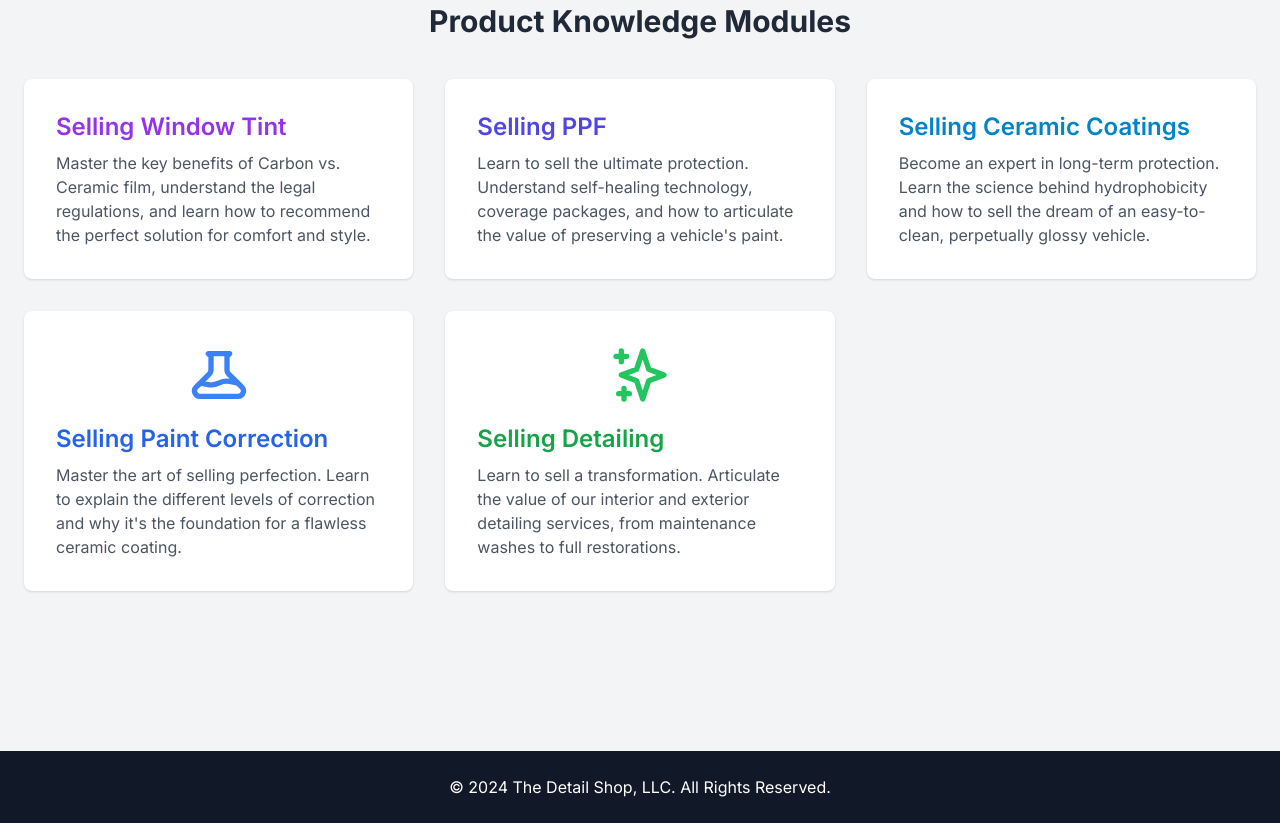
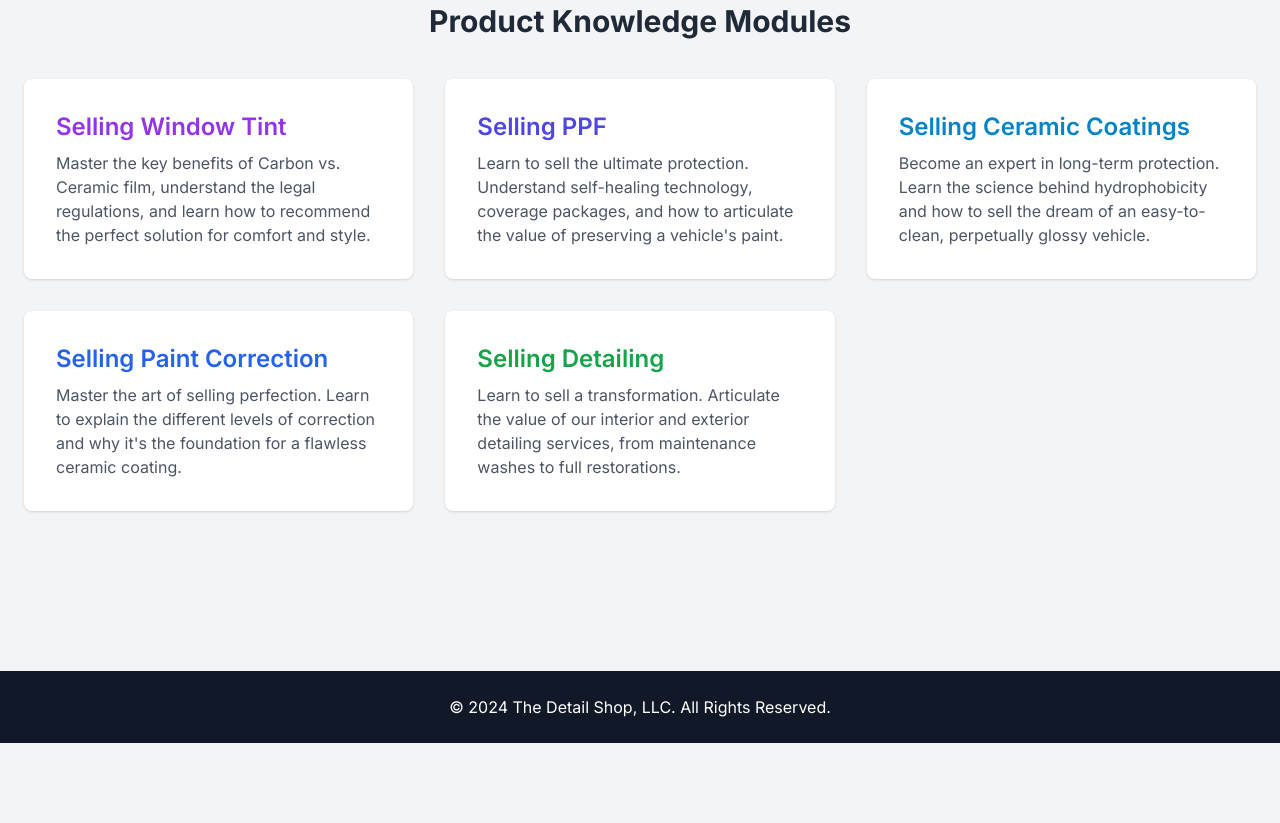
Before and after one commit to tds-mike/TDS-Training-Portal, a plain HTML site: page sales_index.html in a window 1280 px wide. Shown: the part 1385-2208 px from the top of the page. After the commit the page ends 2128 px from the top, so only its background shows below. Drawn offline with nearby package versions, Linux system fonts and the light colour scheme.

Commit message:
remove icons from sales index

```diff
--- a/sales_index.html
+++ b/sales_index.html
@@ -89,12 +89,10 @@
                     <p class="text-gray-600">Become an expert in long-term protection. Learn the science behind hydrophobicity and how to sell the dream of an easy-to-clean, perpetually glossy vehicle.</p>
                 </a>
                 <a href="sales_paint_correction.html" class="block bg-white p-8 rounded-lg shadow card-link">
-                     <div class="mb-4 text-blue-500"><svg xmlns="http://www.w3.org/2000/svg" class="h-16 w-16 mx-auto" fill="none" viewBox="0 0 24 24" stroke="currentColor"><path stroke-linecap="round" stroke-linejoin="round" stroke-width="2" d="M19.428 15.428a2 2 0 00-1.022-.547l-2.387-.477a6 6 0 00-3.86.517l-.318.158a6 6 0 01-3.86.517L6.05 15.21a2 2 0 00-1.806.547M8 4h8l-1 1v5.172a2 2 0 00.586 1.414l5 5c1.26 1.26.367 3.414-1.415 3.414H4.828c-1.782 0-2.674-2.154-1.414-3.414l5-5A2 2 0 009 10.172V5L8 4z" /></svg></div>
                     <h3 class="text-2xl font-semibold mb-2 text-blue-600">Selling Paint Correction</h3>
                     <p class="text-gray-600">Master the art of selling perfection. Learn to explain the different levels of correction and why it's the foundation for a flawless ceramic coating.</p>
                 </a>
                  <a href="sales_detailing.html" class="block bg-white p-8 rounded-lg shadow card-link">
-                    <div class="mb-4 text-green-500"><svg xmlns="http://www.w3.org/2000/svg" class="h-16 w-16 mx-auto" fill="none" viewBox="0 0 24 24" stroke="currentColor" stroke-width="2"><path stroke-linecap="round" stroke-linejoin="round" d="M5 3v4M3 5h4M6 17v4m-2-2h4m5-16l2.286 6.857L21 12l-5.714 2.143L13 21l-2.286-6.857L5 12l5.714-2.143L13 3z" /></svg></div>
                     <h3 class="text-2xl font-semibold mb-2 text-green-600">Selling Detailing</h3>
                     <p class="text-gray-600">Learn to sell a transformation. Articulate the value of our interior and exterior detailing services, from maintenance washes to full restorations.</p>
                 </a>
```
